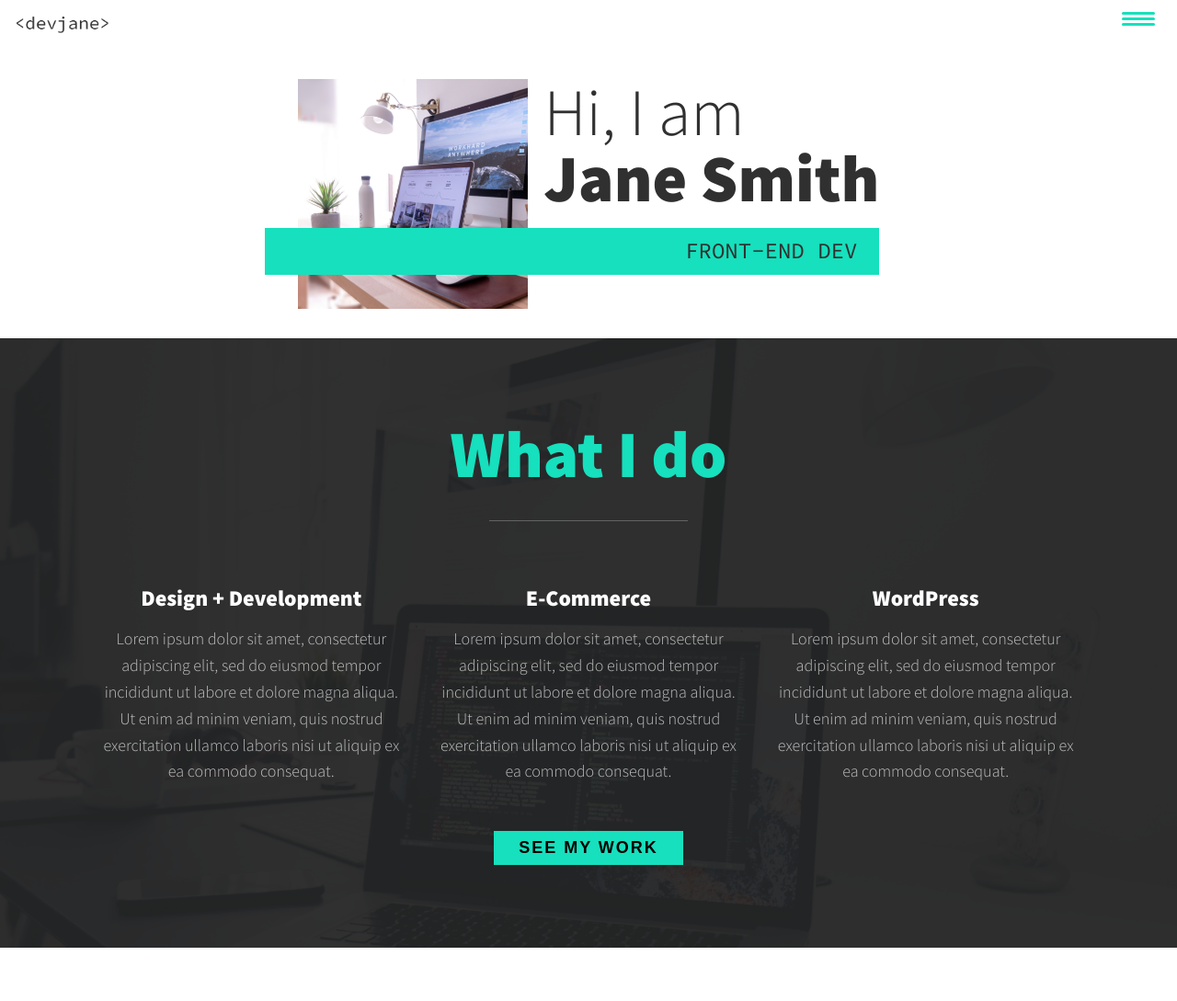
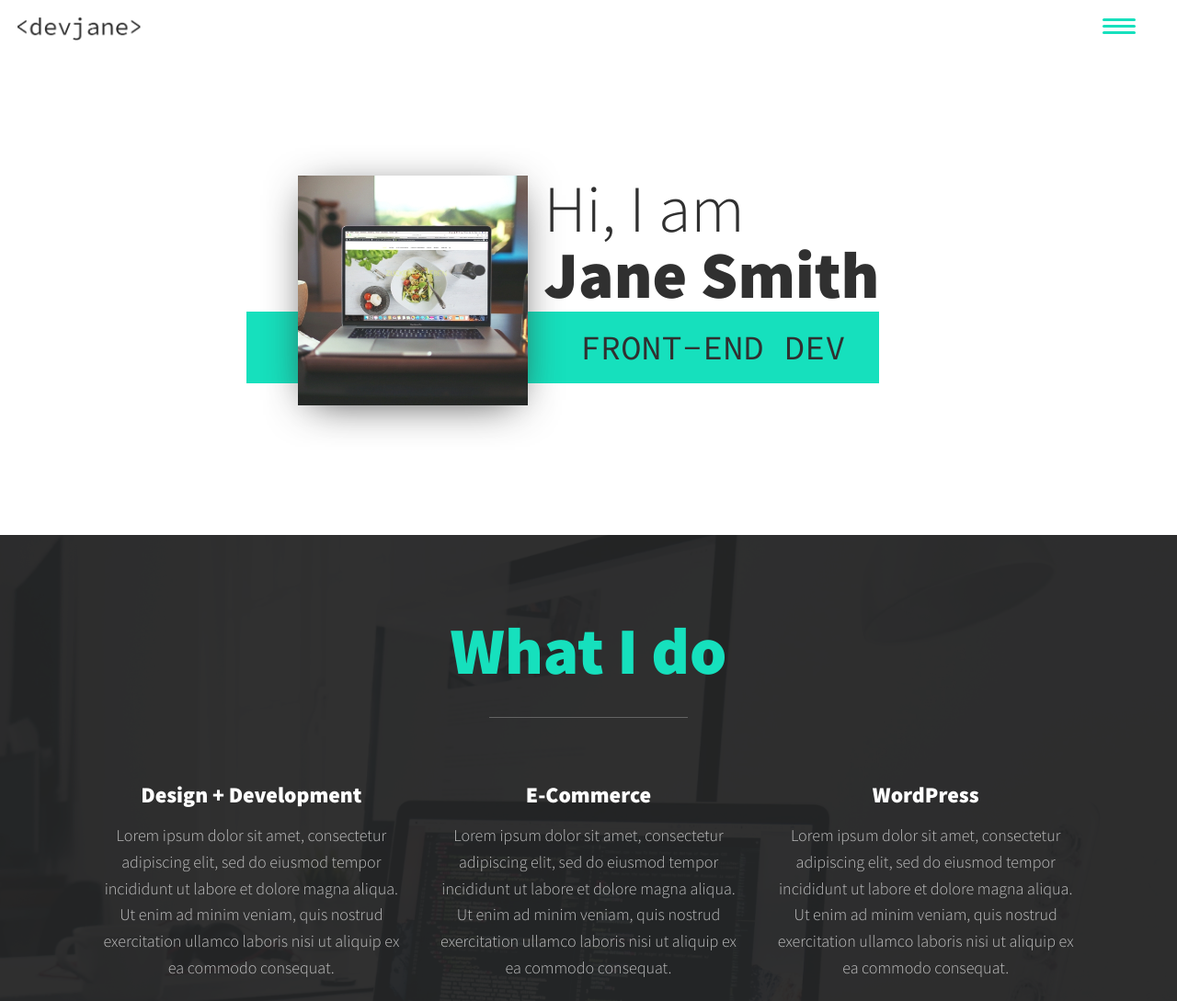
Before and after one commit to abdullah-kashif/first-portfolio, a plain HTML site: page index.html in a window 1280 px wide. Shown: the top 1089 px of the page at 92% size. Drawn offline with nearby package versions, Linux system fonts and the light colour scheme.

Commit message:
set alignment

```diff
--- a/index.html
+++ b/index.html
@@ -33,12 +33,12 @@
             </ul>
         </nav>
     </header>
-    <section class="intro" id="" intro>
+    <div class="intro" id="intro" >
         <h1 class="intro-title section-title-intro">Hi, I am <strong>Jane Smith</strong>
         </h1>
         <p class="intro-subtitle">FRONT-END DEV</p>
-        <img class="intro-img" src="./images/Rectangle 3@2x.png" alt="">
-    </section>
+        <img class="intro-img" src="./images/portfolio-05.jpg" alt="">
+    </div>
     <section class="hero" id="services">
         <h1 class="hero-title">What I do</h1>
         <div class="hero-container">
@@ -79,7 +79,7 @@
         </div>
         <img class="about-img" src="./images/Rectangle 3@2x.png" alt="">
     </section>
-    <section class="my-work" id="work">
+    <div class="my-work" id="work">
         <h2>My Work</h2>
         <p>A selection of my range of work</p>
         <div class="portfolio">
@@ -114,9 +114,9 @@
                 <img src="./images/christopher-gower-m_HRfLhgABo-unsplash.png" alt="" class="portfolio-img">
             </a>
         </div>
-    </section>
+    </div>
     <footer class="footer">
-        <a href="" class="footer-link">hello@jane.dev</a>
+        <a href="" class="footer-link">hello@devjane.com</a>
         <ul class="social-list">
             <li class="social-list__item"><a class="social-list__link" href="https://codepen.io"><i
                         class="fab fa-codepen"></i></a></li>
--- a/style.css
+++ b/style.css
@@ -90,13 +90,14 @@ h3 {
 
 .header {
     display: flex;
-    justify-content: space-between;
+    /* justify-content: space-between; */
     /* align-items: center; */
-    padding: 1em;
+    padding: 0.9em;
 }
 
 .logo {
-    max-width: 100px;
+    padding: 0.2rem;
+    max-width: 8.75rem;
 }
 
 .nav {
@@ -118,14 +119,12 @@ h3 {
 }
 
 .nav-list {
-    /* border: 2px solid firebrick; */
     list-style: none;
     display: flex;
     height: 100%;
-    margin-inline: auto;
-    flex-direction: column;
-    width: max-content;
-    justify-content: space-evenly;
+    /* flex-direction: column; */
+    /* width: max-content; */
+    /* justify-content: space-evenly; */
     align-items: center;
     margin: 0;
     padding: 0;
@@ -143,12 +142,12 @@ h3 {
 }
 
 .nav-toggle {
-    /* padding: .5em; */
+    padding: .5em;
     background: transparent;
     border: 0;
     cursor: pointer;
     position: absolute;
-    right: 1em;
+    right: 2em;
     top: 1em;
     z-index: 1000;
 }
@@ -200,23 +199,25 @@ h3 {
 }
 
 .hamburger::before {
-    top: 6px;
+    top: 7px;
 }
 
 .hamburger::after {
-    bottom: 6px;
+    bottom: 7px;
 }
 
 /* intro */
 
 .intro-title {
+    text-align: center;
     margin-bottom: .25rem;
     font-weight: var(--fw-reg);
 }
 
 .intro-subtitle {
     margin: 0;
-    font-size: var(--fs-h3);
+    font-size: 24px;
+    text-align: center;
 }
 
 
@@ -228,10 +229,6 @@ h3 {
     margin-bottom: 1em;
 }
 
-.intro {
-    position: relative;
-}
-
 .intro-img {
     max-height: 100%;
     /* height: 313px; */
@@ -239,15 +236,19 @@ h3 {
 
 /* introduction  section*/
 .intro {
+    position: relative;
     padding: 2rem;
 }
 
 .intro-img {
-    width: 100%;
+    margin-inline: auto;
+    width: 80%;
+    box-shadow: 0 0.5rem 2.8rem -0.8rem;
 }
 
-@media (min-width: 600px) {
+@media (min-width: 900px) {
     .intro {
+        padding: 8rem 0;
         display: grid;
         width: min-content;
         margin: 0 auto;
@@ -257,12 +258,19 @@ h3 {
             "img subtitle";
         grid-template-columns: min-content max-content;
     }
+    .intro-title {
+        text-align: start;
+    }
+    .intro-subtitle {
+        font-size: 37px;
+        text-align: end;
+    }
 
     .intro-img {
         grid-area: img;
         min-width: 250px;
-        /* position: relative;
-        z-index: 2; */
+        position: relative;
+        z-index: 2;
     }
 
     /* .intro-title{
@@ -272,7 +280,6 @@ h3 {
         align-self: start;
         grid-column: -1 / 1;
         grid-row: 2;
-        text-align: right;
         position: relative;
         left: -1.5em;
         width: calc(100% + 1.5em);
@@ -348,15 +355,19 @@ h3 {
 /* About me section */
 
 .about-me {
-    /* display: flex;
-    flex-direction: column; */
+    display: flex;
+    flex-direction: column;
     max-width: 1100px;
     margin: 0 auto;
 }
 
 .about-img {
-    width: 100%;
+    width: 90%;
+    margin-inline: auto;
     box-shadow: 0 0 0.4;
+}
+.about-title {
+    text-align: center;
 }
 
 @media (min-width: 800px) {
@@ -393,19 +404,20 @@ h3 {
 /* my work */
 
 .my-work {
+    padding: 64px 40px;
     background-color: var(--clr-dark);
     color: var(--clr-light);
     text-align: center;
 }
 
 .my-work p {
+    font-size: 24px;
     color: var(--clr-accent);
     font-weight: var(--fw-bold);
 }
 
 .portfolio {
     display: grid;
-    gap: 4px;
     grid-template-columns: repeat(auto-fit, minmax(250px, 1fr));
 }
 
@@ -424,11 +436,16 @@ h3 {
     opacity: .5;
     background: var(--clr-accent);
 }
+@media (min-width: 900px) {
+   .my-work{
+   padding: 128px 90px;
+   }
+}
 
 /* footer */
 
 .footer {
-    background: #111;
+    background: rgba(20, 20, 20, 1);
     color: var(--clr-accent);
     text-align: center;
     padding: 2.5em 0;
@@ -452,9 +469,9 @@ h3 {
 .social-list {
     display: flex;
     justify-content: center;
-    /* gap: 1.6rem; */
+    gap: 1.6rem;
     padding: 0;
-    margin: 2em 0;
+    margin: 1em 0;
     list-style: none;
 }
 
```
Also changed, not shown: images/portfolio-05.jpg (added).
